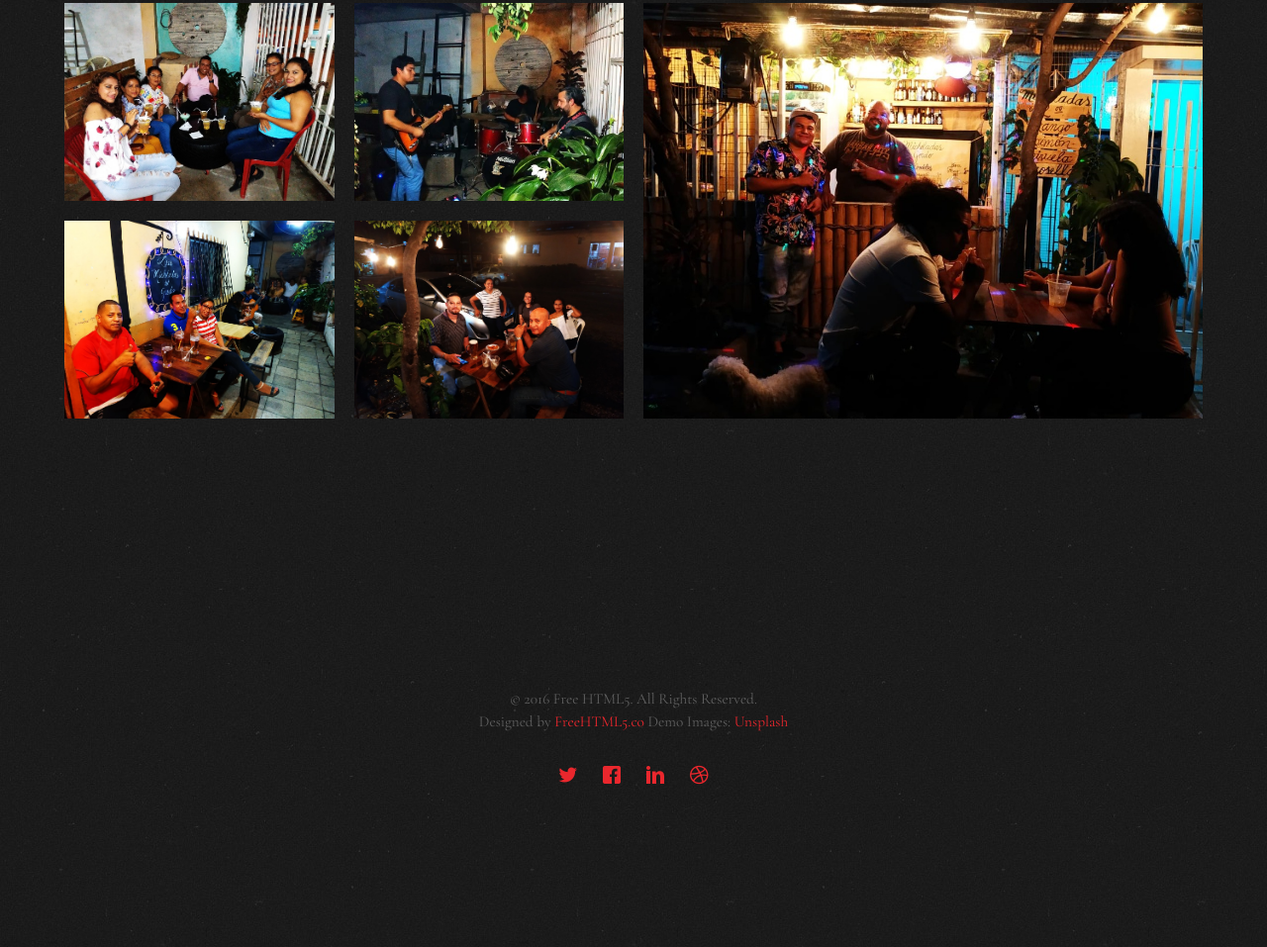
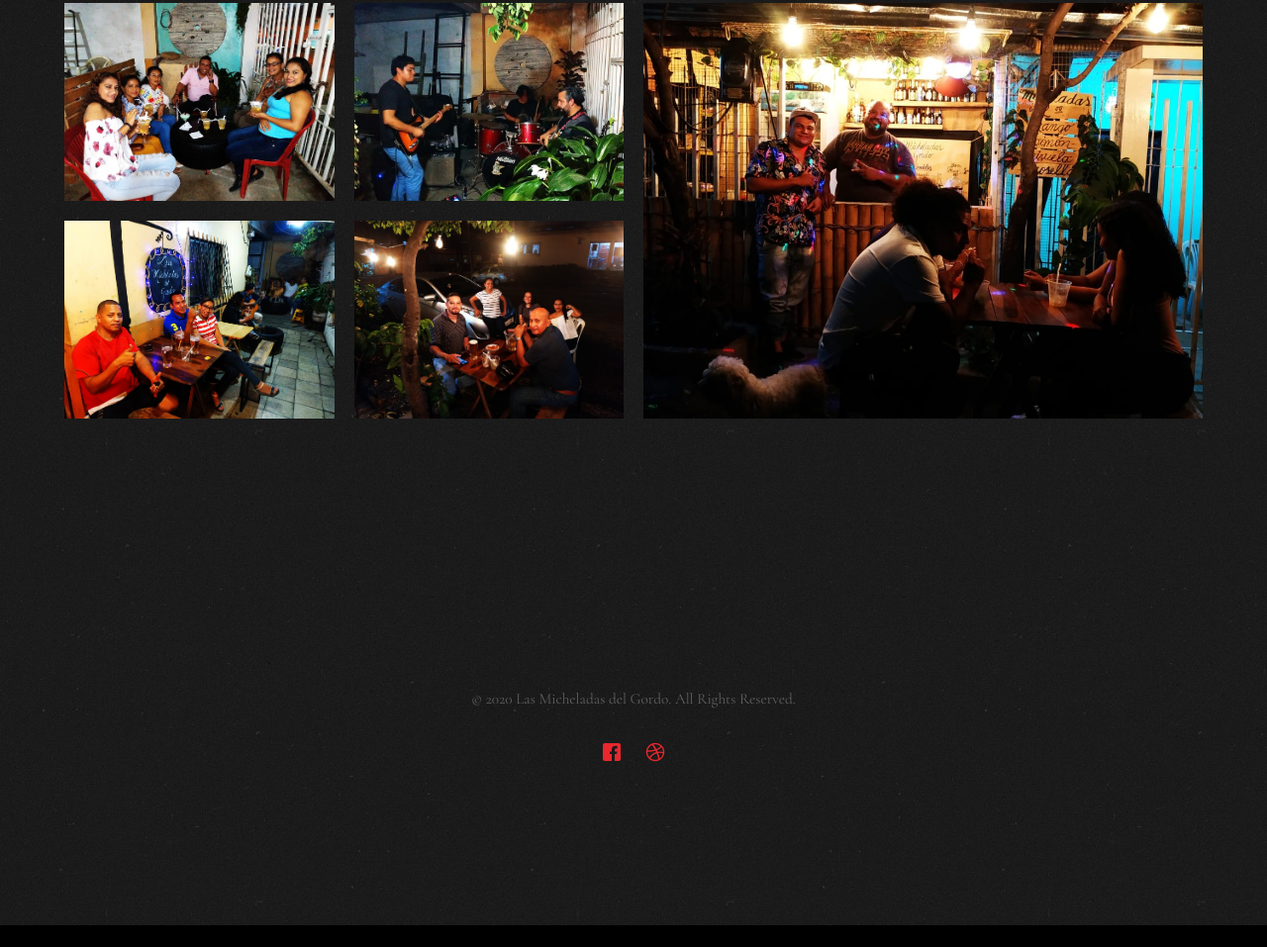
Before and after one commit to majozual104/majozual104.github.io, a plain HTML site: page gallery.html in a window 1280 px wide. Shown: the part 2243-3200 px from the top of the page at 99% size. After the commit the page ends 3178 px from the top, so only its background shows below. Drawn offline with nearby package versions, Linux system fonts and the light colour scheme; files whose address does not match are found by name.

Commit message:
Update gallery.html

```diff
--- a/gallery.html
+++ b/gallery.html
@@ -165,19 +165,15 @@
 	<footer id="fh5co-footer" role="contentinfo" class="fh5co-section">
 		<div class="container">
 
-
 			<div class="row copyright">
 				<div class="col-md-12 text-center">
 					<p>
-						<small class="block">&copy; 2016 Free HTML5. All Rights Reserved.</small>
-						<small class="block">Designed by <a href="http://freehtml5.co/" target="_blank">FreeHTML5.co</a> Demo Images: <a href="http://unsplash.co/" target="_blank">Unsplash</a></small>
-					</p>
+						<small class="block">&copy; 2020 Las Micheladas del Gordo. All Rights Reserved.</small>
+						</p>
 					<p>
 						<ul class="fh5co-social-icons">
-							<li><a href="#"><i class="icon-twitter2"></i></a></li>
-							<li><a href="#"><i class="icon-facebook2"></i></a></li>
-							<li><a href="#"><i class="icon-linkedin2"></i></a></li>
-							<li><a href="#"><i class="icon-dribbble2"></i></a></li>
+							<li><a href="https://www.facebook.com/groups/386776698585655/"><i class="icon-facebook2"></i></a></li>
+							<li><a href="https://www.instagram.com/las_micheladas_del_gordo/?igshid=nfclyt1ctd7d"><i class="icon-dribbble2"></i></a></li>
 						</ul>
 					</p>
 				</div>
```
